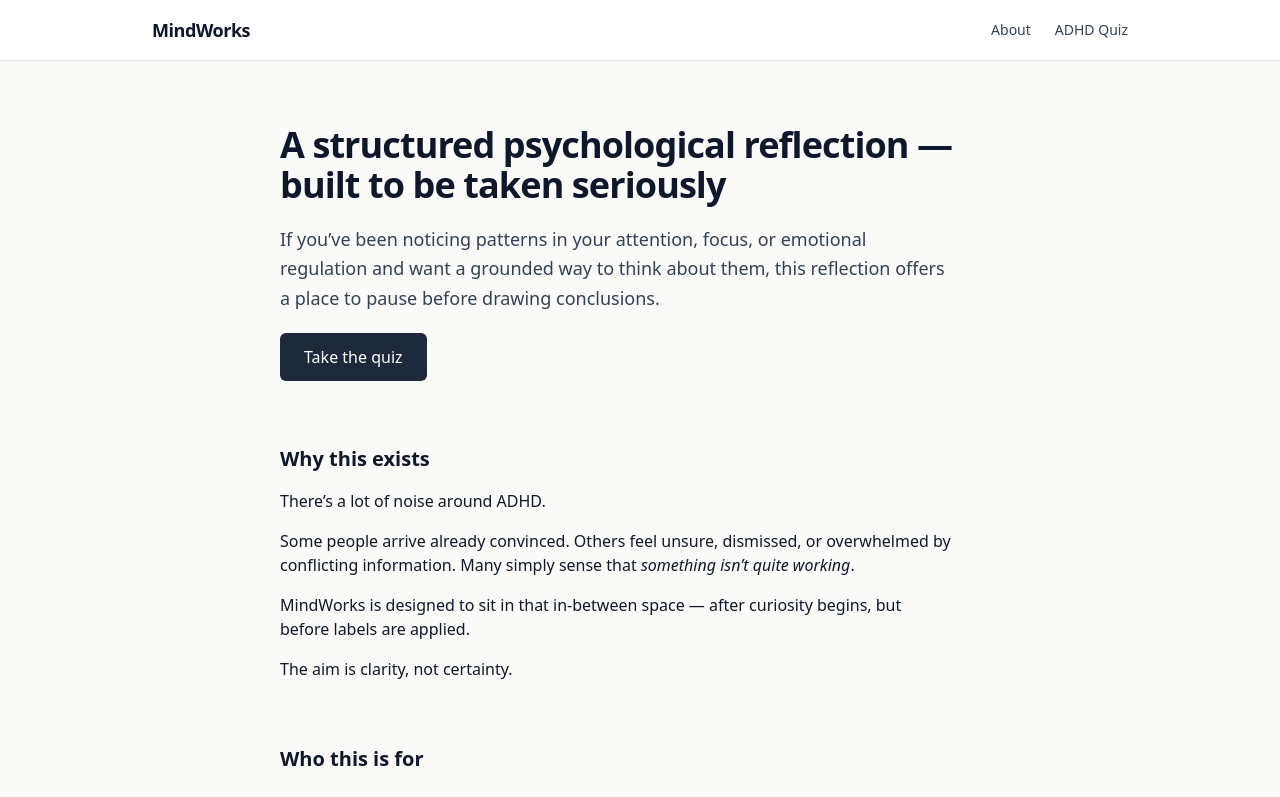
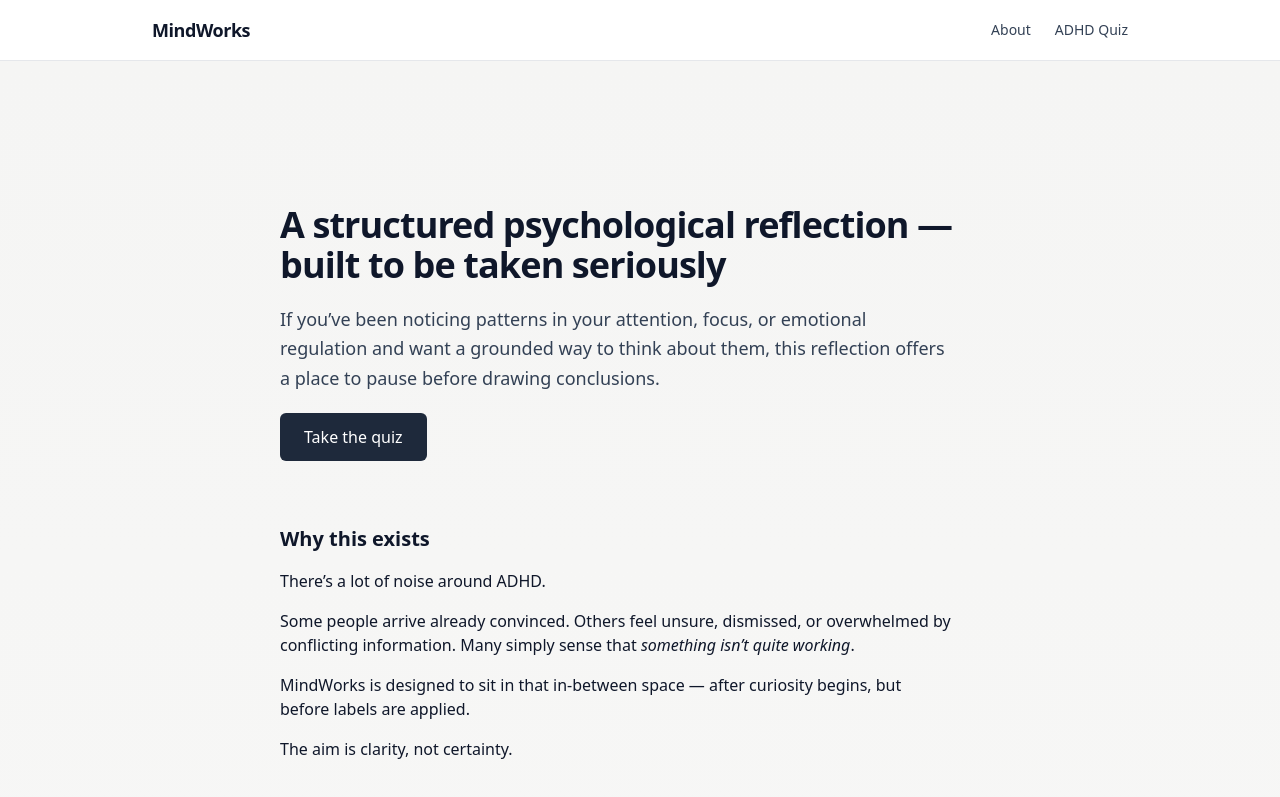
Before and after one commit to stopinder/therapy-orientation-quiz, a Vue app: page /about in a window 1280 px wide. Shown: the top 797 px of the page. Built offline with nearby package versions, Linux system fonts and the light colour scheme.

Commit message:
Fix sticky header layout and restore brand and nav alignment

```diff
--- a/src/views/ADHDQuizView.vue
+++ b/src/views/ADHDQuizView.vue
@@ -1,5 +1,6 @@
 <template>
   <main class="min-h-screen bg-gradient-to-b from-stone-100 to-stone-50 px-6 py-20">
+
     <div class="max-w-3xl mx-auto space-y-20">
 
       <!-- Quiz Header -->
--- a/src/views/About.vue
+++ b/src/views/About.vue
@@ -1,6 +1,7 @@
 <template>
-  <main class="min-h-screen bg-stone-50 text-slate-900">
-    <div class="max-w-3xl mx-auto px-6 pt-16 pb-24 space-y-16">
+  <main class="min-h-screen bg-gradient-to-b from-stone-100 to-stone-50 px-6 py-20">
+
+  <div class="max-w-3xl mx-auto px-6 pt-16 pb-24 space-y-16">
 
       <!-- HERO -->
       <section class="space-y-5">
```
